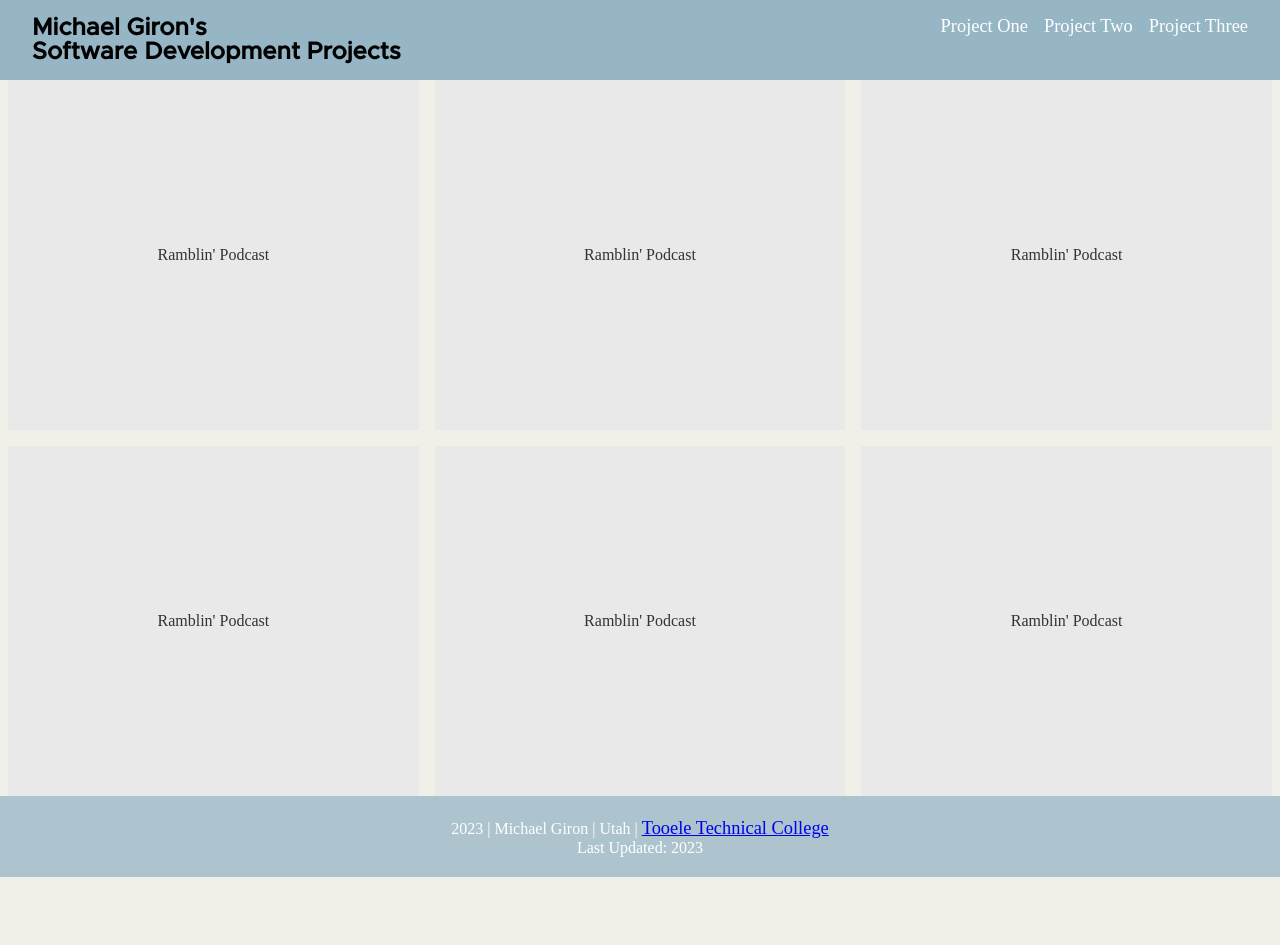
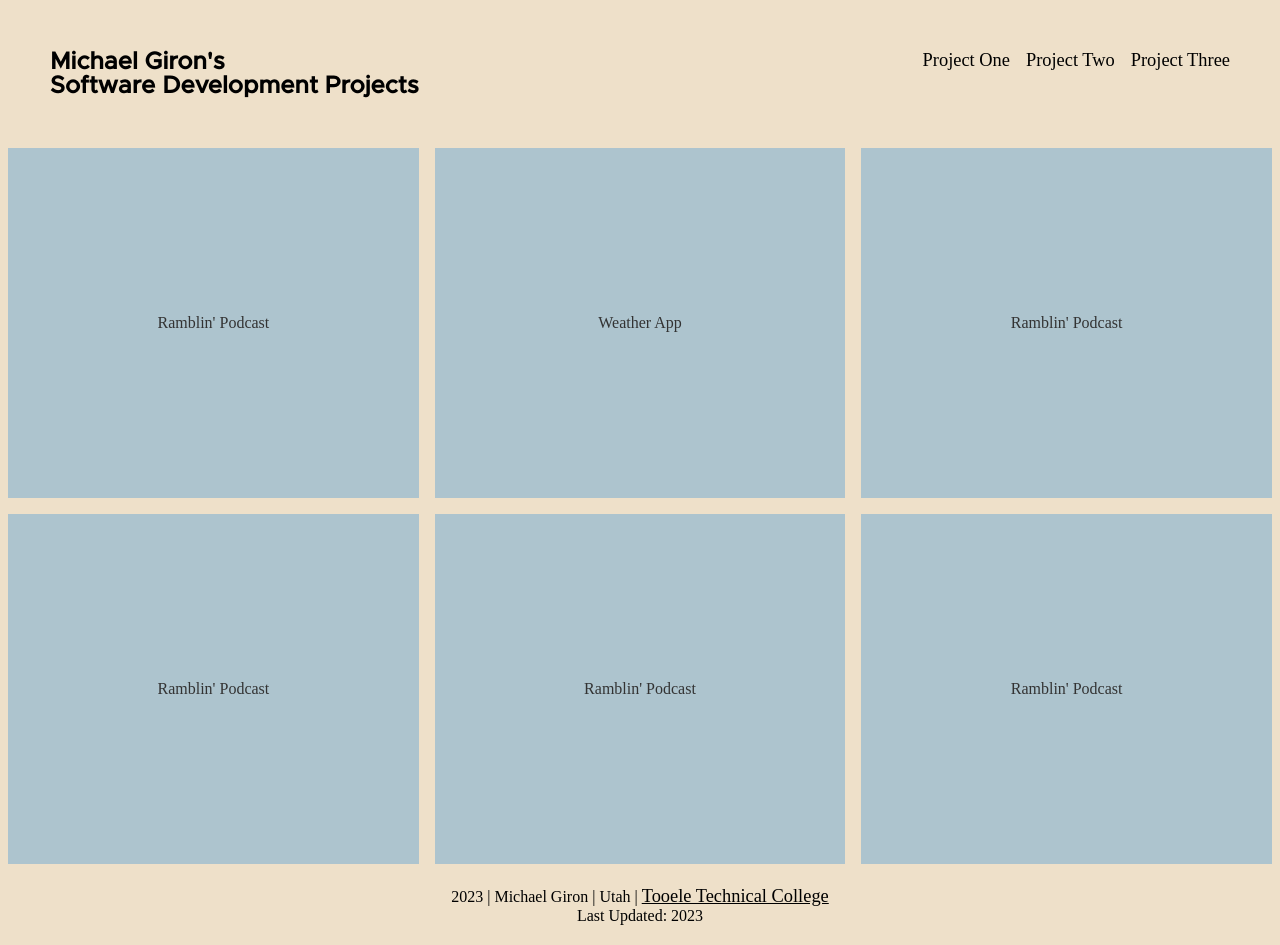
Before and after one commit to brownwatchman/projects_page, a plain HTML site: page index.html in a window 1280 px wide. Before the commit the page ends 877 px from the top, so only its background shows below. Drawn offline with Linux system fonts and the light colour scheme.

Commit message:
Changed colors and added sites

```diff
--- a/index.html
+++ b/index.html
@@ -33,7 +33,9 @@
             <p>Ramblin' Podcast</p>
           </div>
           <div class="card-back">
-            <a href="#">Learn More</a>
+            <a href="https://brownwatchman.github.io/RamblinPodcast/"
+              >Visit the Ramblin' Podcast Page!</a
+            >
           </div>
         </div>
       </div>
@@ -42,10 +44,12 @@
       <div class="card">
         <div class="card-inner">
           <div class="card-front">
-            <p>Ramblin' Podcast</p>
+            <p>Weather App</p>
           </div>
           <div class="card-back">
-            <a href="#">Learn More</a>
+            <a href="https://brownwatchman.github.io/WeatherApp/"
+              >Come check out the weather!
+            </a>
           </div>
         </div>
       </div>
--- a/style.css
+++ b/style.css
@@ -4,7 +4,7 @@
 }
 
 body {
-  background-color: #f1f0e8;
+  background-color: #eee0c9;
 }
 
 .title {
@@ -22,8 +22,9 @@ body {
 nav {
   display: flex;
   justify-content: space-between;
-  padding: 1rem 2rem;
-  background: #96b6c5;
+  padding: 50px;
+  background: #eee0c9;
+  color: black;
 }
 
 nav ul {
@@ -37,7 +38,7 @@ nav li {
 
 nav a {
   text-decoration: none;
-  color: #fff;
+  color: black;
 }
 
 nav h2 {
@@ -47,9 +48,9 @@ nav h2 {
 /* Footer styles */
 
 footer {
-  border-top: 2px solid #adc4ce;
-  background-color: #adc4ce;
-  color: white;
+  border-top: 2px solid #eee0c9;
+  background-color: #eee0c9;
+  color: black;
   text-align: center;
   padding: 1.25rem;
   margin-top: auto; /* Push footer to the bottom */
@@ -57,6 +58,7 @@ footer {
 
 a {
   font-size: 1.15rem;
+  color: black;
 }
 
 /* Adjust layout for the card containers */
@@ -97,7 +99,7 @@ a {
 }
 
 .card-front {
-  background-color: #e9e9e9;
+  background-color: #adc4ce;
   color: #333;
   display: flex;
   align-items: center;
@@ -106,7 +108,7 @@ a {
 
 /* Apply styles to the back of the card on hover */
 .card:hover .card-back {
-  background-color: #dfccfb;
+  background-color: #61677a;
   display: flex;
   flex-direction: column;
   justify-content: center;
@@ -115,8 +117,9 @@ a {
 }
 
 .card-back {
-  background-color: #dfccfb;
-  color: #fff;
+  background-color: #96b6c5;
+  color: black;
+
   transform: rotateY(180deg);
   display: flex;
   align-items: center;
@@ -124,8 +127,9 @@ a {
 }
 
 .card:hover .card-back a {
-  color: white;
+  color: black;
   text-decoration: none;
+  font-size: 30px;
 }
 
 /* Additional styles for links */
```
